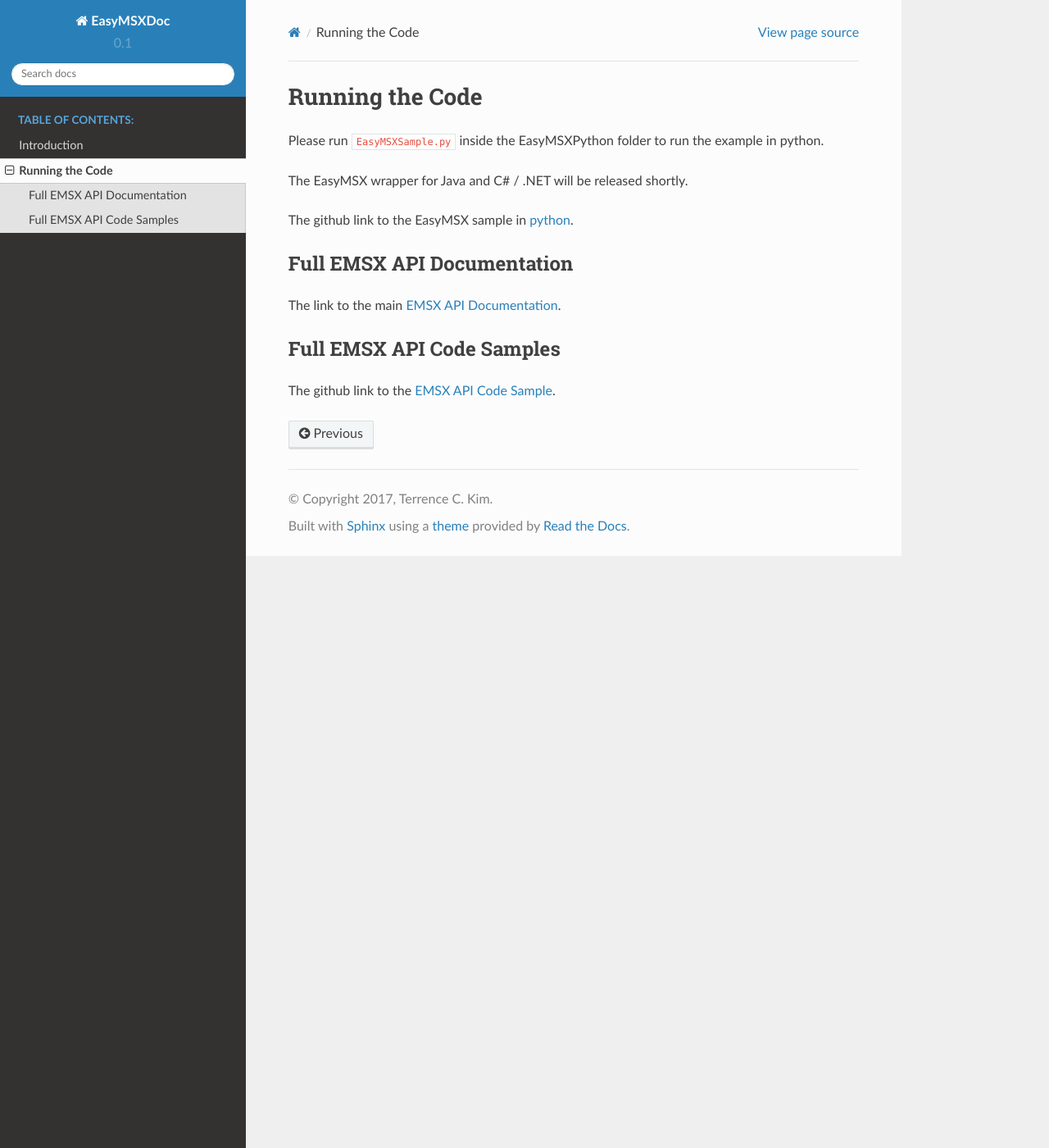
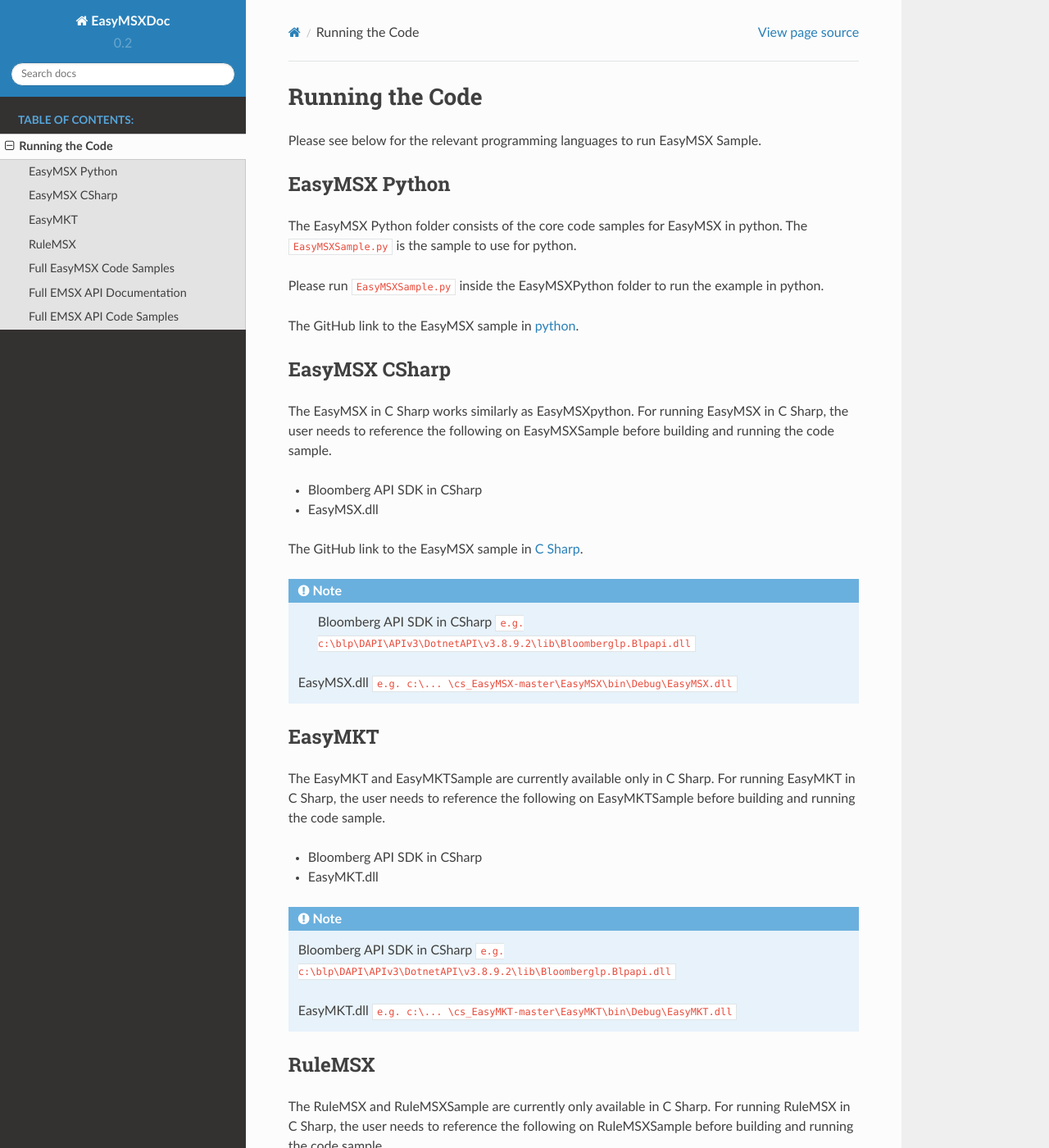
Before and after one commit to tkim/EasyMSX, a Sphinx documentation site: the page built from source/runningTheCode.rst, in a window 1280 px wide and 1400 px high. Shown: the whole window at 82% size. Built offline with Sphinx 7.4.7 and the Read the Docs theme 2.0.0, drawn with Linux system fonts in a browser that asks for light colours; formulas are drawn with MathJax 3; some of the changed text lies outside the part shown.

Commit message:
Updated EasyMSX
Added RuleMSX and EasyMKT details

```diff
--- a/source/conf.py
+++ b/source/conf.py
@@ -57,9 +57,9 @@
 # built documents.
 #
 # The short X.Y version.
-version = u'0.1'
+version = u'0.2'
 # The full version, including alpha/beta/rc tags.
-release = u'0.1.1'
+release = u'0.2.1'
 
 # The language for content autogenerated by Sphinx. Refer to documentation
 # for a list of supported languages.
--- a/source/runningTheCode.rst
+++ b/source/runningTheCode.rst
@@ -2,18 +2,86 @@
 Running the Code
 ################
 
+Please see below for the relevant programming languages to run EasyMSX Sample.
+
+
+EasyMSX Python
+==============
+
+The EasyMSX Python folder consists of the core code samples for EasyMSX in python. The ``EasyMSXSample.py`` is the sample to use for python.
+
 Please run ``EasyMSXSample.py`` inside the EasyMSXPython folder to run the example in python.
 
-The EasyMSX wrapper for Java and C# / .NET will be released shortly.
+The GitHub link to the EasyMSX sample in `python`_.
 
 
-The github link to the EasyMSX sample in `python`_.
+EasyMSX CSharp
+==============
+
+The EasyMSX in C Sharp works similarly as EasyMSXpython. For running EasyMSX in C Sharp, the user needs to reference the following on EasyMSXSample before building and running the code sample.
+
+* Bloomberg API SDK in CSharp
+* EasyMSX.dll
+
+
+The GitHub link to the EasyMSX sample in `C Sharp`_.
+
+.. note::
+
+	Bloomberg API SDK in CSharp ``e.g. c:\blp\DAPI\APIv3\DotnetAPI\v3.8.9.2\lib\Bloomberglp.Blpapi.dll``
+
+    EasyMSX.dll ``e.g. c:\... \cs_EasyMSX-master\EasyMSX\bin\Debug\EasyMSX.dll``
+
+
+EasyMKT
+=======
+
+The EasyMKT and EasyMKTSample are currently available only in C Sharp. For running EasyMKT in C Sharp, the user needs to reference the following on EasyMKTSample before building and running the code sample.
+
+* Bloomberg API SDK in CSharp
+* EasyMKT.dll
+
+
+.. note::
+
+	Bloomberg API SDK in CSharp ``e.g. c:\blp\DAPI\APIv3\DotnetAPI\v3.8.9.2\lib\Bloomberglp.Blpapi.dll``
+
+	EasyMKT.dll ``e.g. c:\... \cs_EasyMKT-master\EasyMKT\bin\Debug\EasyMKT.dll``
+
+
+RuleMSX
+=======
+
+The RuleMSX and RuleMSXSample are currently only available in C Sharp. For running RuleMSX in C Sharp, the user needs to reference the following on RuleMSXSample before building and running the code sample.
+
+* Bloomberg API SDK in CSharp
+* EasyMKT.dll
+* EasyMSX.dll
+* RuleMSX.dll
+
+.. note::
+
+	Bloomberg API SDK in CSharp ``e.g. c:\blp\DAPI\APIv3\DotnetAPI\v3.8.9.2\lib\Bloomberglp.Blpapi.dll``
+
+	EasyMKT.dll ``e.g. c:\... \cs_EasyMKT-master\EasyMKT\bin\Debug\EasyMKT.dll``
+
+	EasyMSX.dll ``e.g. c:\... \cs_EasyMSX-master\EasyMSX\bin\Debug\EasyMSX.dll``
+
+	RuleMSX.dll ``e.g. c:\... \cs_RuleMSX-master\RuleMSX\bin\Debug\RuleMSX.dll``
+
+
+
+Full EasyMSX Code Samples
+=========================
+
+The link to the main `EasyMSX Code Sample`_.
 
 
 Full EMSX API Documentation
 ===========================
 
 The link to the main `EMSX API Documentation`_.
+
 
 
 Full EMSX API Code Samples
@@ -23,7 +91,13 @@
 
 
 
-.. _python: https://github.com/tkim/EasyMSXRepository.git
+.. _python: https://github.com/tkim/EasyMSXRepository/tree/master/Python/p2_EasyMSX
+
+.. _C Sharp: https://github.com/tkim/EasyMSXRepository/tree/master/CSharp
+
+
+.. _EasyMSX Code Sample: https://github.com/tkim/EasyMSXRepository
+
 
 .. _EMSX API Documentation: http://emsx-api-doc.readthedocs.io/en/latest/
 
```
Also changed, not shown: source/index.rst (+11 -2 lines), source/introduction.rst (deleted, +0 -12 lines), 15 other files.
